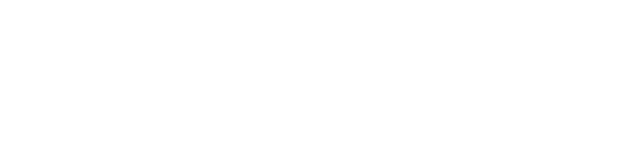
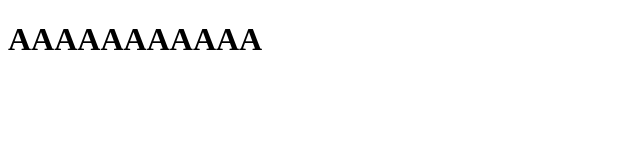
Before and after one commit to lucasrs98/curso-git, a plain HTML site: page index.html in a window 1280 px wide. Shown: the whole page, without its empty margins (0-640 px from the left). Drawn offline with Linux system fonts and the light colour scheme.

Commit message:
Titulo da pagina

```diff
--- a/index.html
+++ b/index.html
@@ -3,5 +3,6 @@
     <head>
     </head>
     <body>
+        <h1>AAAAAAAAAAA</h1>
     </body>
 </html>
```
